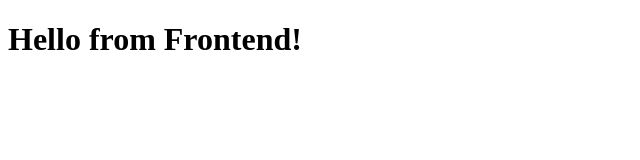
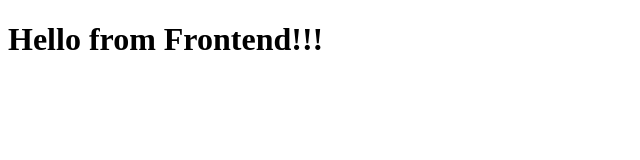
Before and after one commit to ejahanz/docker_k8s_githubactions, a plain HTML site: page frontend/index.html in a window 1280 px wide. Shown: the full height of the page, 0-640 px from the left. Drawn offline with Linux system fonts and the light colour scheme.

Commit message:
Trigger CI/CD pipeline

```diff
--- a/frontend/index.html
+++ b/frontend/index.html
@@ -4,6 +4,6 @@
   <title>Hello</title>
 </head>
 <body>
-  <h1>Hello from Frontend!</h1>
+  <h1>Hello from Frontend!!!</h1>
 </body>
 </html>
```
